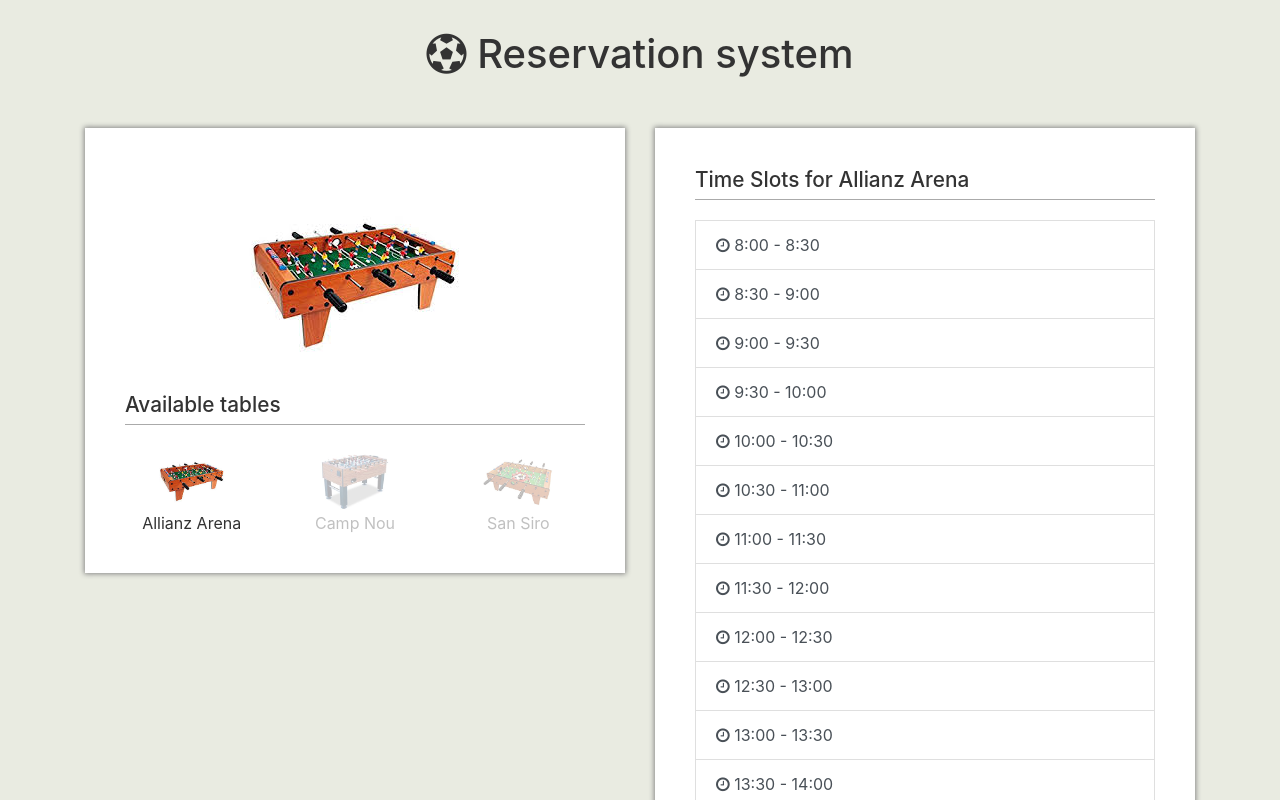
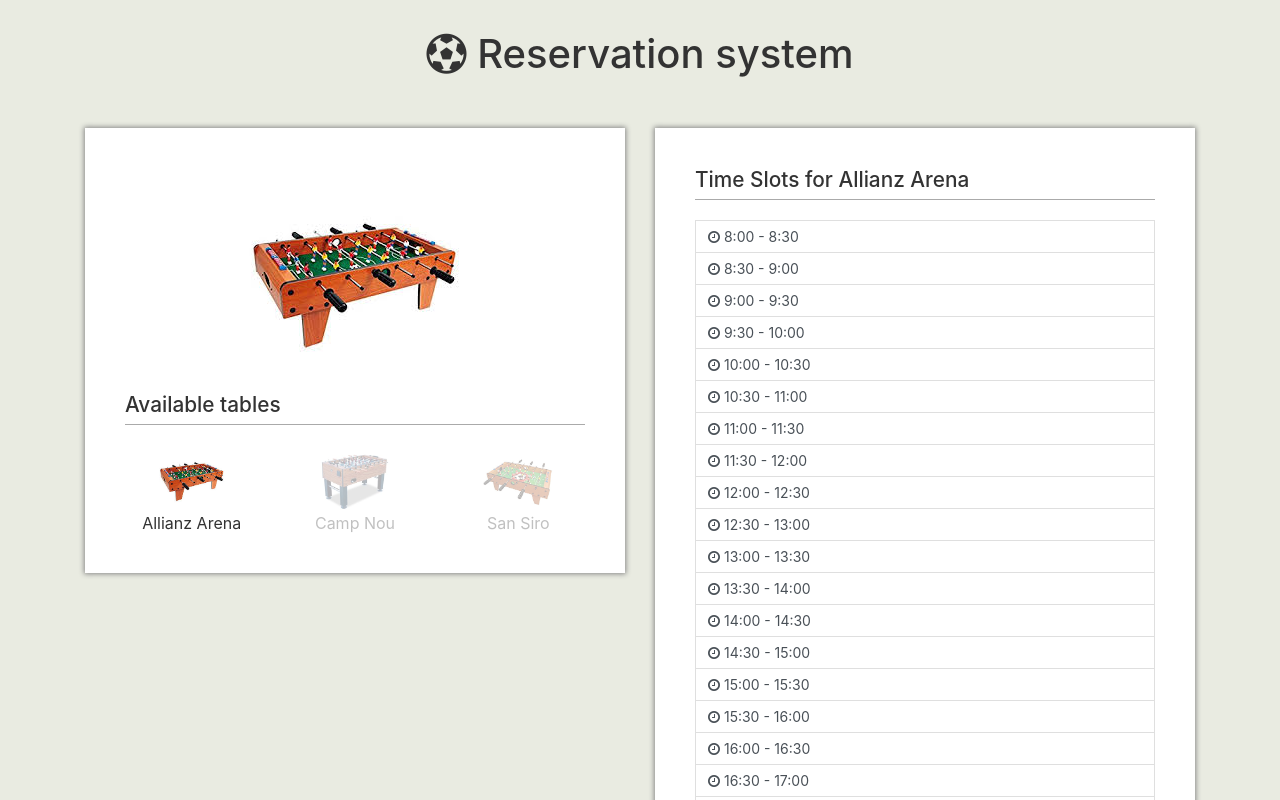
Before and after one commit to dominios/react-session, a React app: page / in a window 1280 px wide. Shown: the top 800 px of the page. Built offline with nearby package versions, Linux system fonts and the light colour scheme.

Commit message:
list of time slots sizing update

```diff
--- a/src/sass/styles.scss
+++ b/src/sass/styles.scss
@@ -62,6 +62,8 @@ body {
   .schedule {
 
     .list-group-item-action {
+      padding: 5px 12px;
+      font-size: 14px;
       transition: all .3s;
       &:hover:not(.reserved) {
         color: $white;
```
